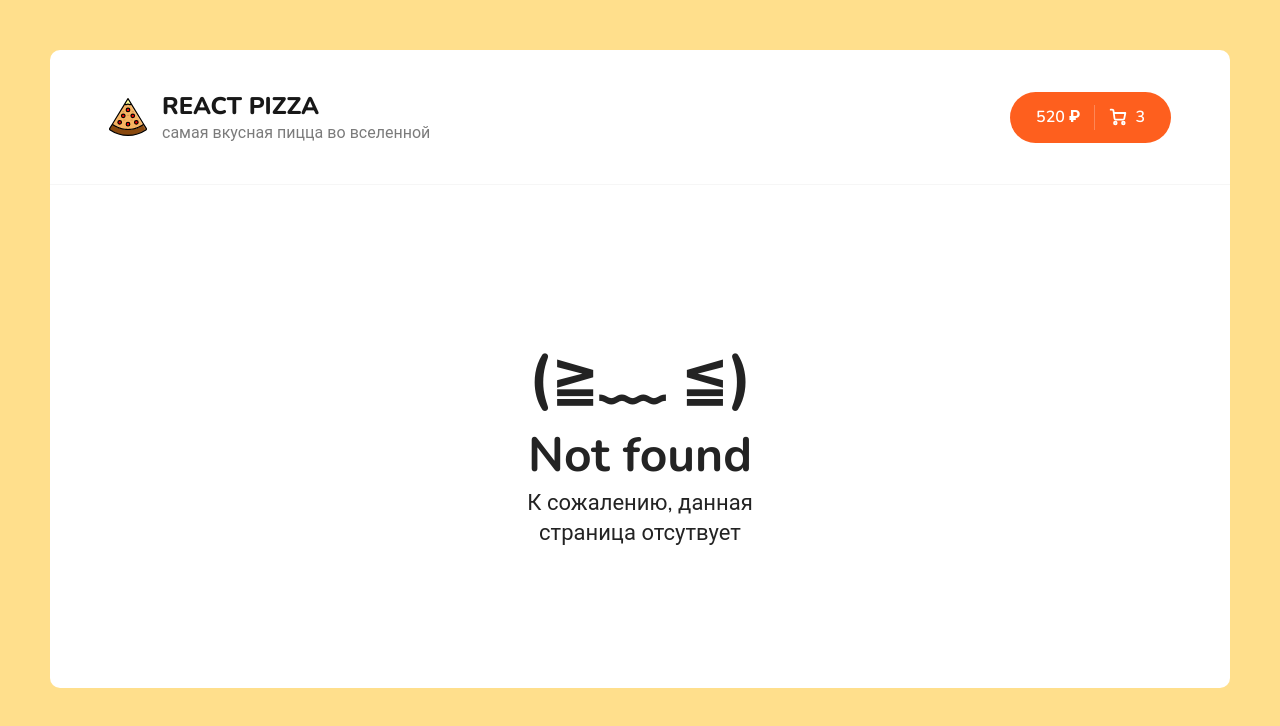
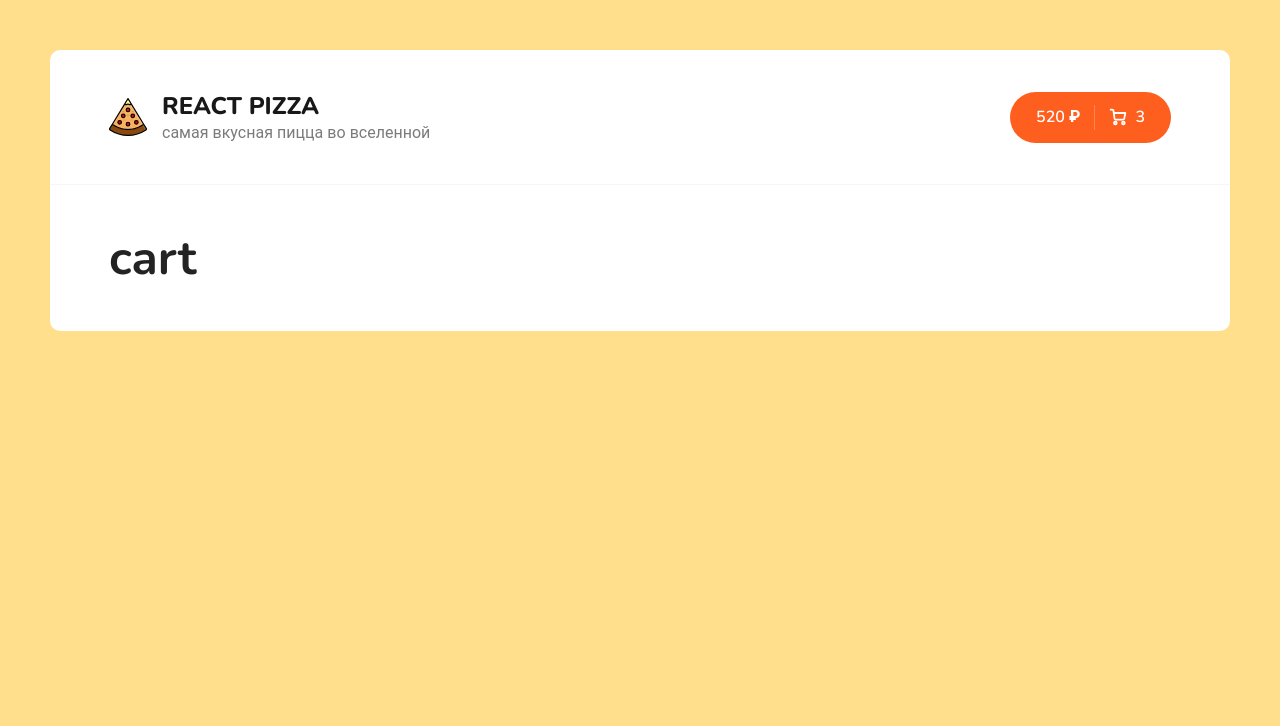
Before and after one commit to Dash-02/React, a React (Create React App) app in the folder my-react-pizza/: page /cart in a window 1280 px wide. Before the commit this address had no page. Shown: the top 726 px of the page. Built offline with nearby package versions, Linux system fonts and the light colour scheme.

Commit message:
add-page-cart

```diff
--- a/my-react-pizza/src/App.js
+++ b/my-react-pizza/src/App.js
@@ -10,6 +10,7 @@
 
 import Header from './components/Header.jsx';
 import Home from './pages/Home.jsx';
+import Cart from './pages/Cart.jsx';
 import NotFound from './pages/NotFound.jsx';
 
 function App() {
@@ -21,6 +22,7 @@
       <div className="container">
         <Routes>
           <Route path="/" element={<Home />}/>
+          <Route path="/cart" element={<Cart />}/>
           <Route path="*" element={<NotFound />}/>
         </Routes>
       </div>
--- a/my-react-pizza/src/components/Header.jsx
+++ b/my-react-pizza/src/components/Header.jsx
@@ -1,9 +1,11 @@
+import {Link} from 'react-router-dom';
 import logoSvg from '../assets/img/pizza-logo.svg';
 
 function Header() {
     return (
       <div className="header">
         <div className="container">
+          <Link to='/'>
             <div className="header__logo">
               <img width="38" src={logoSvg} alt="Pizza logo" />
               <div>
@@ -11,8 +13,9 @@
                 <p>самая вкусная пицца во вселенной</p>
               </div>
             </div>
+          </Link>
           <div className="header__cart">
-            <a href="/cart.html" className="button button--cart">
+            <Link to ="/cart" className="button button--cart">
               <span>520 ₽</span>
               <div className="button__delimiter"></div>
               <svg
@@ -45,7 +48,7 @@
                 />
               </svg>
               <span>3</span>
-            </a>
+            </Link>
           </div>
         </div>
       </div>
--- a/my-react-pizza/src/pages/Cart.jsx
+++ b/my-react-pizza/src/pages/Cart.jsx
@@ -0,0 +1,12 @@
+import React from 'react';
+
+function Cart() {
+
+  return (
+    <>
+      <h1>cart</h1>
+    </>
+  );
+}
+
+export default Cart;
```
Lines whose indentation alone changed are shown as unchanged.
